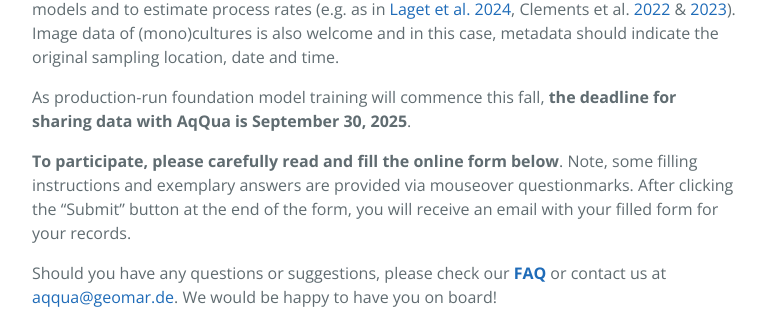
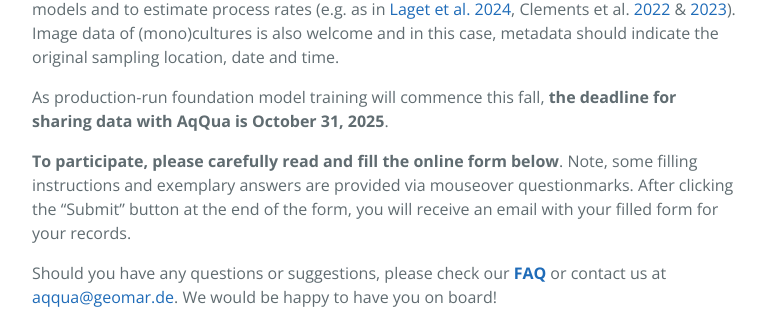
Before and after one commit to Kainmueller-Lab/aqqua, a Jekyll site: the page built from data_collection.md, in a window 1280 px wide and 900 px high, scrolled down 2279 px. Shown: the part 384-693 px from the top of the window, without its empty margins (256-1022 px from the left). Built offline with Jekyll 4.4.1, drawn with Linux system fonts in a browser that asks for light colours.

Commit message:
Update data_collection.md submission deadline

```diff
--- a/data_collection.md
+++ b/data_collection.md
@@ -56,7 +56,7 @@ Due to our full commitment to Open Science, **all data shared with the AqQua pro
 
 For the purpose of training a foundation model, AqQua requires image data (including scale information), as well as at least latitude, longitude, depth, date and time of observation. Classification labels (e.g. species or particle type) and trait annotations (e.g. egg-carrying) are very welcome as these can help fine-tune and benchmark the foundation model, but are not required. We would also appreciate it if you would share sample unit definition and the sampled volume information for your samples, to enable us to develop global distribution models and to estimate process rates (e.g. as in [Laget et al. 2024](https://doi.org/10.1038/s41467-024-47651-4), Clements et al. [2022](https://doi.org/10.1029/2021GB007276) & [2023](https://doi.org/10.1029/2022GB007633)). Image data of (mono)cultures is also welcome and in this case, metadata should indicate the original sampling location, date and time.
 
-As production-run foundation model training will commence this fall, **the deadline for sharing data with AqQua is September 30, 2025**.
+As production-run foundation model training will commence this fall, **the deadline for sharing data with AqQua is October 31, 2025**.
 
 **To participate, please carefully read and fill the online form below**. Note, some filling instructions and exemplary answers are provided via mouseover questionmarks. After clicking the "Submit" button at the end of the form, you will receive an email with your filled form for your records.
 
```
